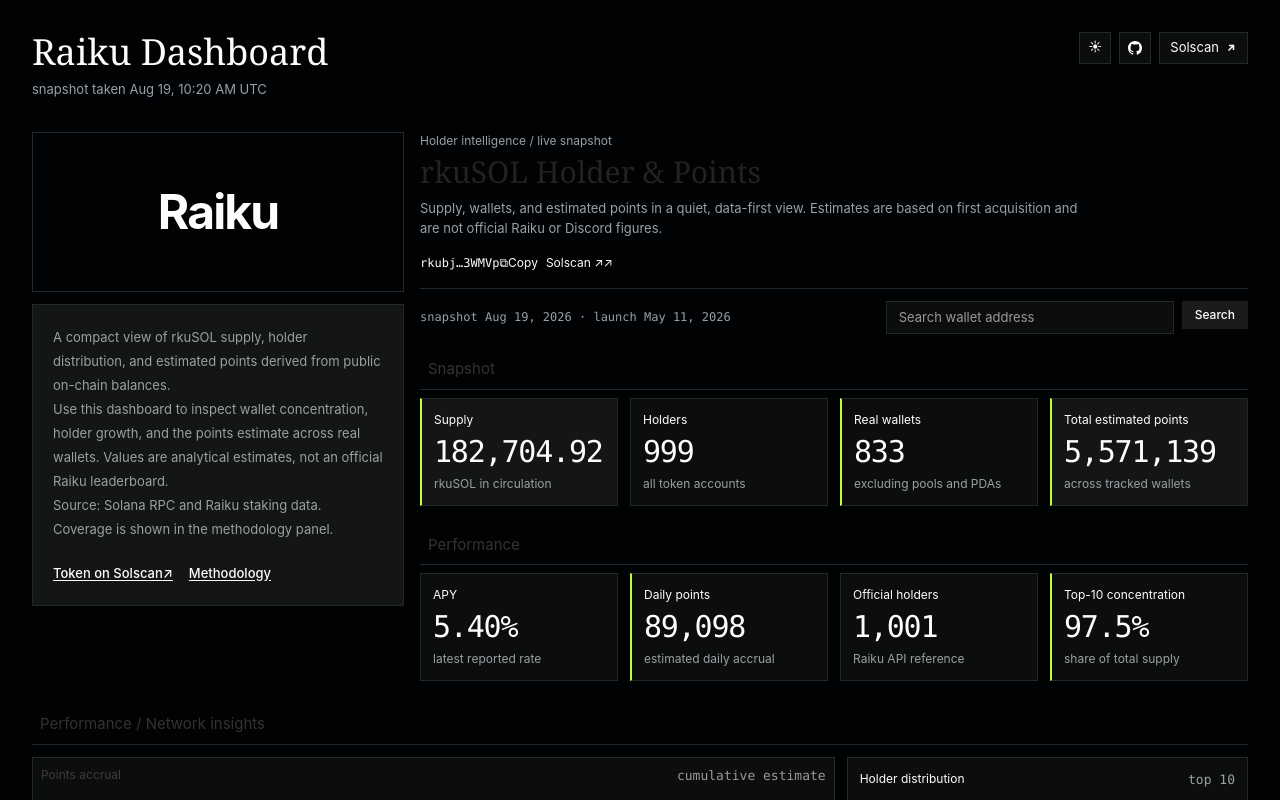
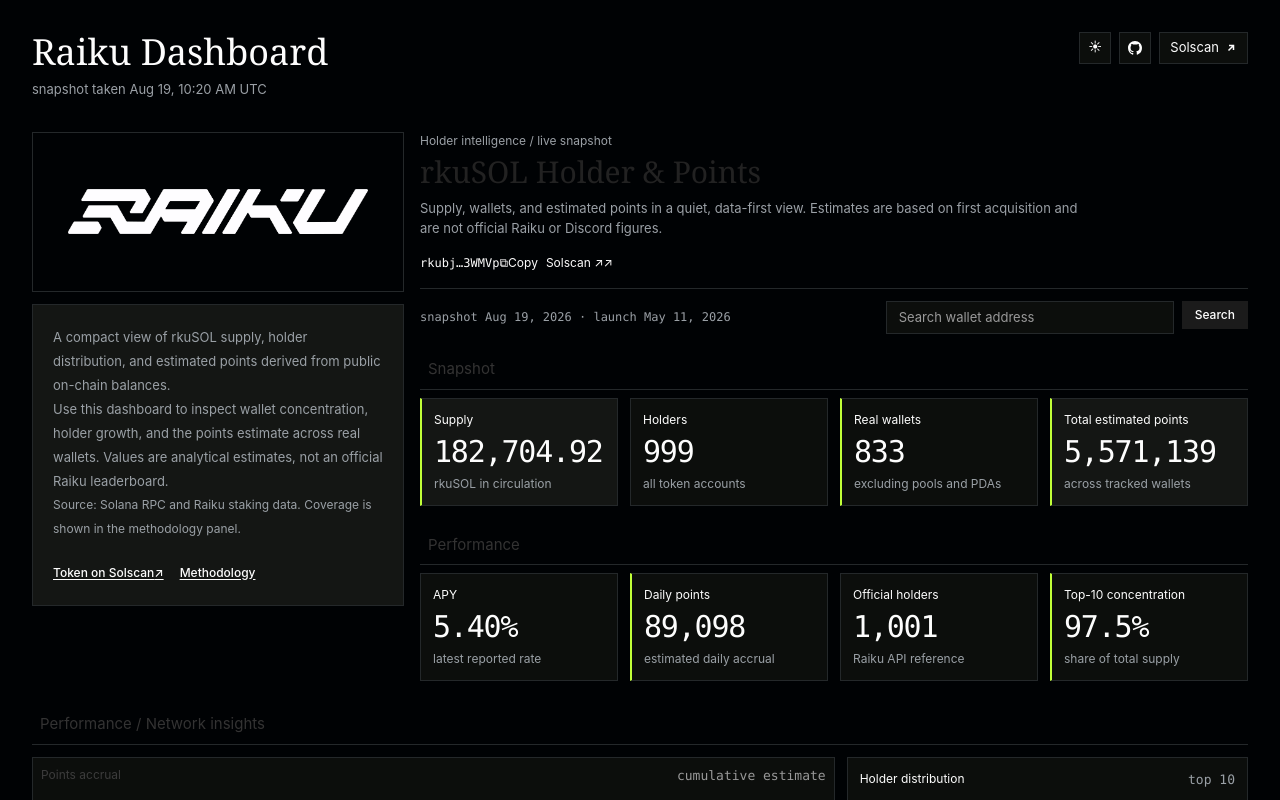
Before and after one commit to yjm26/raiku-dashboard, a React (Vite) app: page / in a window 1280 px wide. Both pictures are taken after a click on the button "Switch to dark mode". Shown: the top 800 px of the page. Built offline with nearby package versions, Linux system fonts and the light colour scheme.

Commit message:
feat: dark mode raiku logo

```diff
--- a/src/app/components/ProtocolInfo.jsx
+++ b/src/app/components/ProtocolInfo.jsx
@@ -5,13 +5,13 @@
   return <aside aria-label="Raiku protocol information" className="grid content-start gap-3">
     <section className="flex min-h-[160px] items-center justify-center border border-rule bg-transparent px-4 py-6">
       <img src="/raiku-logo.jpg" alt="Raiku" className="h-12 w-auto max-w-[300px] object-contain dark:hidden" />
-      <h2 className="m-0 hidden text-5xl font-bold tracking-[-0.04em] text-ink dark:block">Raiku</h2>
+      <img src="/raiku-logo-dark.png" alt="Raiku" className="hidden h-12 w-auto max-w-[300px] object-contain dark:block" />
     </section>
     <section className="border border-rule bg-surface-muted p-5 text-[13px] leading-6 text-[#303030] dark:text-muted">
       <p className="mt-0">A compact view of rkuSOL supply, holder distribution, and estimated points derived from public on-chain balances.</p>
       <p>Use this dashboard to inspect wallet concentration, holder growth, and the points estimate across real wallets. Values are analytical estimates, not an official Raiku leaderboard.</p>
-      <p className="mb-0 text-[13px] text-muted">Source: Solana RPC and Raiku staking data. Coverage is shown in the methodology panel.</p>
-      <div className="mt-5 flex flex-wrap gap-x-4 gap-y-2 text-[13px] font-medium">
+      <p className="mb-0 text-[12px] text-muted">Source: Solana RPC and Raiku staking data. Coverage is shown in the methodology panel.</p>
+      <div className="mt-5 flex flex-wrap gap-x-4 gap-y-2 text-[12px] font-medium">
         <ExternalLink aria-label="View token on Solscan" className="text-ink underline underline-offset-2" href={mint ? `https://solscan.io/token/${mint}` : 'https://solscan.io'}>Token on Solscan</ExternalLink>
         <a className="text-ink underline underline-offset-2" href="#methodology">Methodology</a>
       </div>
```
Also changed, not shown: public/raiku-logo-dark.png (added).
